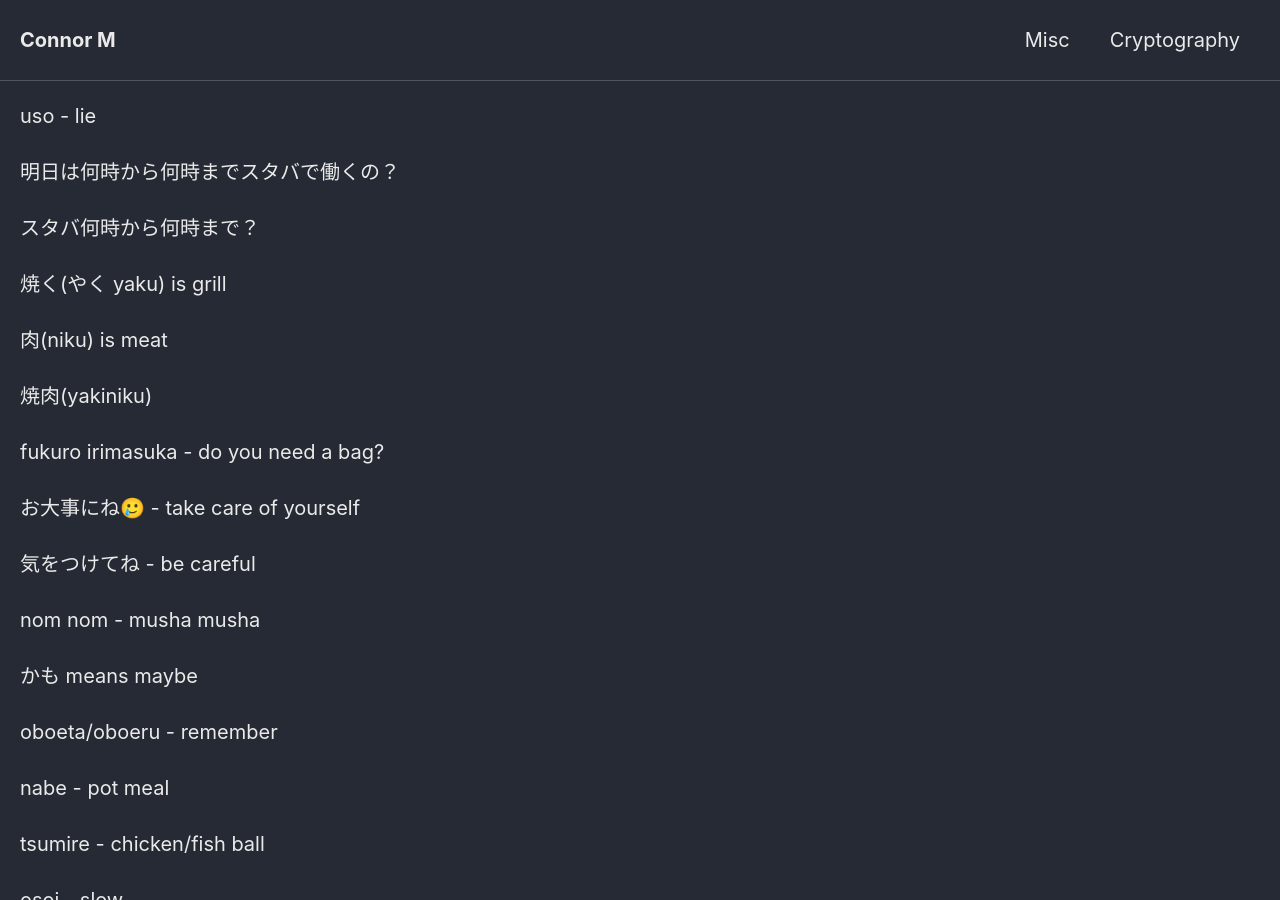
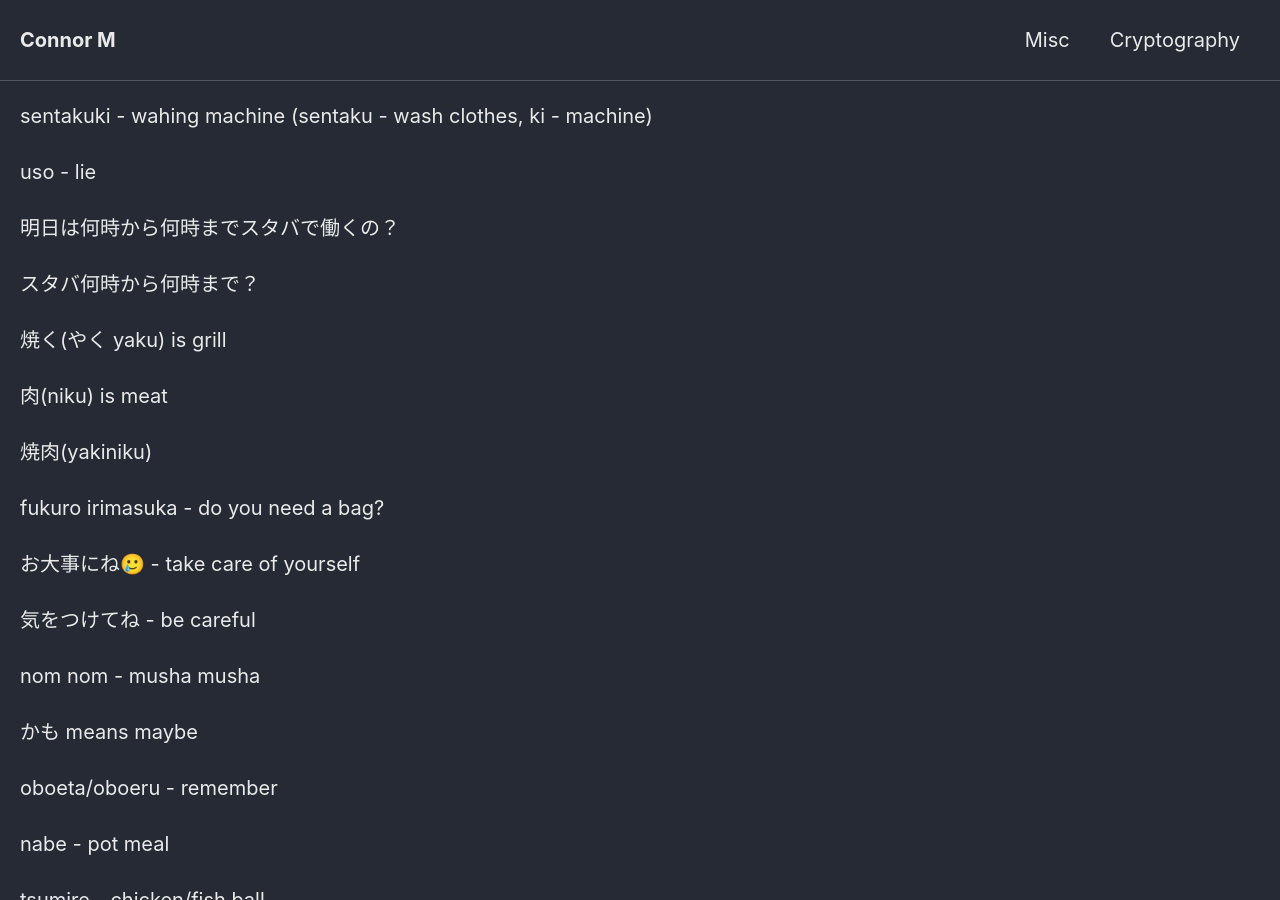
Before and after one commit to Connor-McCartney/Connor-McCartney.github.io, a Jekyll site: the page built from _pages/misc/japanese.md, in a window 1280 px wide and 900 px high. Built offline with Jekyll 4.4.1, drawn with Linux system fonts in a browser that asks for light colours; cached includes are drawn as plain includes; our own code applies the rules of GitHub Pages for plain Markdown files.

Commit message:
Update japanese.md

```diff
--- a/_pages/misc/japanese.md
+++ b/_pages/misc/japanese.md
@@ -1,3 +1,5 @@
+sentakuki - wahing machine (sentaku - wash clothes, ki - machine)
+
 uso - lie
 
 明日は何時から何時までスタバで働くの？
```
